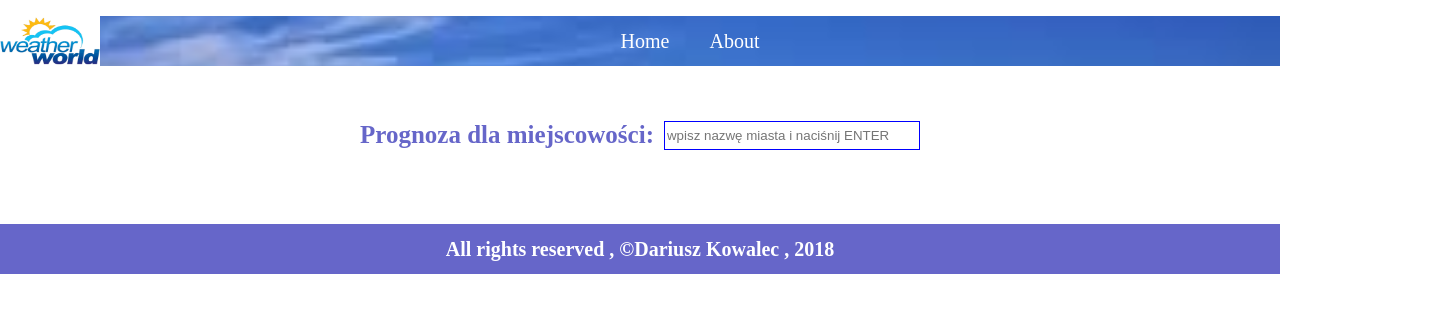
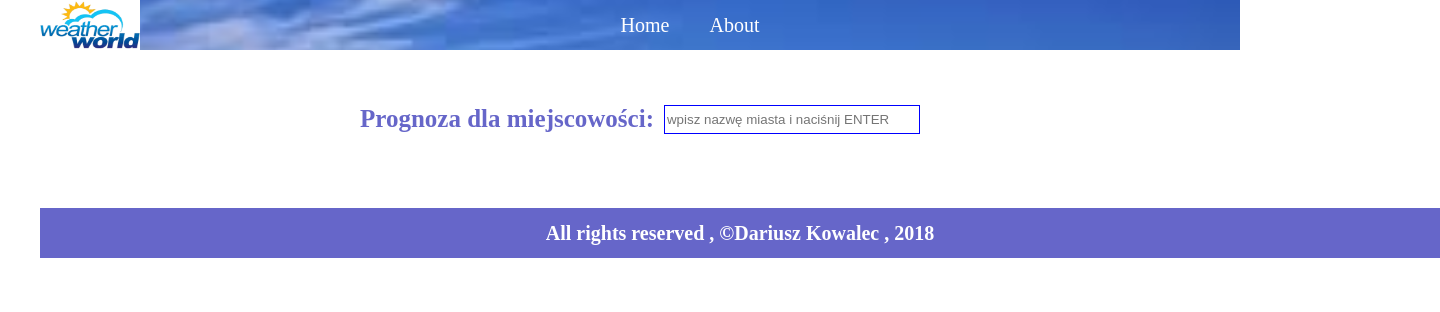
Before and after one commit to dkkc/weather_app, a React app: page / in a window 1280 px wide. Shown: the top 312 px of the page, 1440 px wide, since content can reach past the window. Built offline with nearby package versions, Linux system fonts and the light colour scheme.

Commit message:
header and footer width changed

```diff
--- a/src/App.css
+++ b/src/App.css
@@ -7,7 +7,8 @@ body {
 
 .App {
     text-align: center;
-    width: 100vw;
+    /* width: 100vw; */
+    width: 1200px;
     margin: 0 auto;
 
 }
--- a/src/components/Footer/Footer.css
+++ b/src/components/Footer/Footer.css
@@ -2,7 +2,7 @@
     margin: 0 auto;
     height: 50px;
     background-color: rgb(102,102,201);
-   width: 100vw;
+   width: 1400px
 }
 
 .Footer > p , a {
--- a/src/components/Header/Header.css
+++ b/src/components/Header/Header.css
@@ -7,7 +7,8 @@
     color: white;
     height: 50px;
     text-align: center;
-    width: 100vw;
+
+
 
 }
 
@@ -22,6 +23,8 @@
 .Header > nav > ul {
    list-style-type: none;
    padding: 0;
+   margin: 0;
+   width: 1200px;
 
 }
 
```
